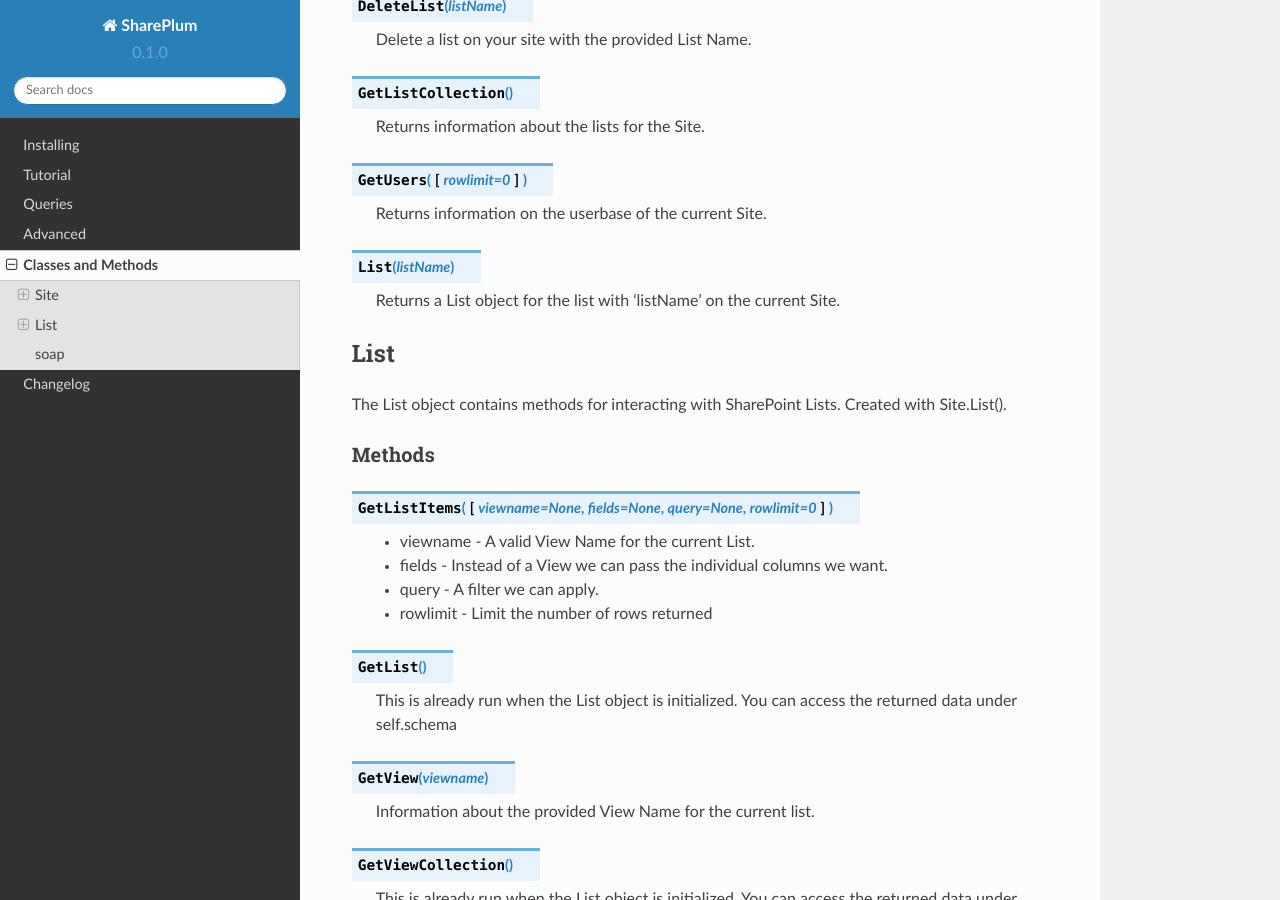
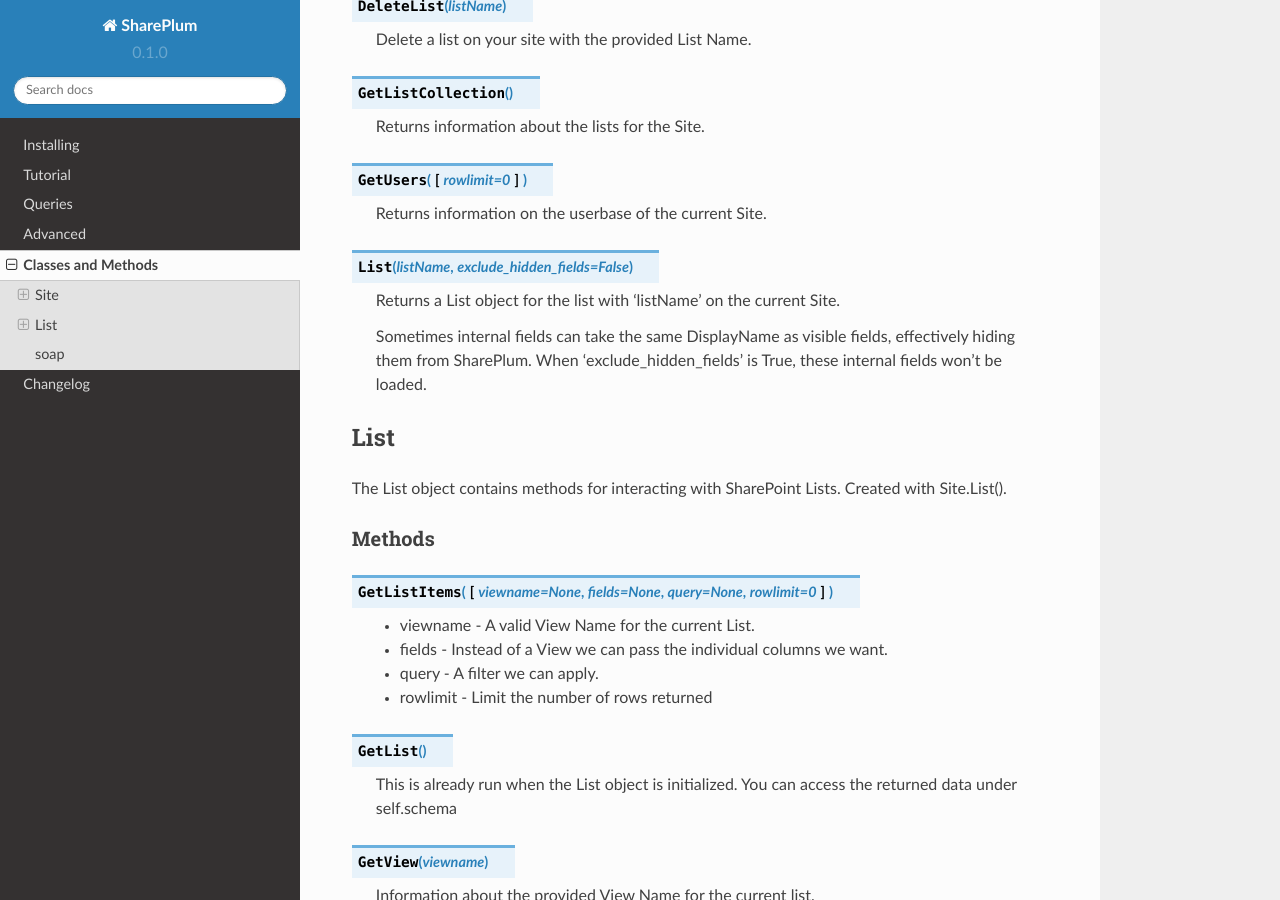
Before and after one commit to raidenwilliams86/shareplum-pyproject-sharepoint, a Sphinx documentation site: the page built from docs/objects.rst, in a window 1280 px wide and 900 px high, scrolled down 859 px. Built offline with Sphinx 7.4.7 and the Read the Docs theme 2.0.0, drawn with Linux system fonts in a browser that asks for light colours.

Commit message:
Document 'exclude_hidden_fields' Flag

```diff
--- a/docs/objects.rst
+++ b/docs/objects.rst
@@ -45,9 +45,11 @@ Methods
 
     Returns information on the userbase of the current Site.
 
-.. py:function:: List(listName)
+.. py:function:: List(listName, exclude_hidden_fields=False)
 
     Returns a List object for the list with 'listName' on the current Site.
+
+    Sometimes internal fields can take the same DisplayName as visible fields, effectively hiding them from SharePlum. When 'exclude_hidden_fields' is True, these internal fields won't be loaded.
 
 List
 ====
```
